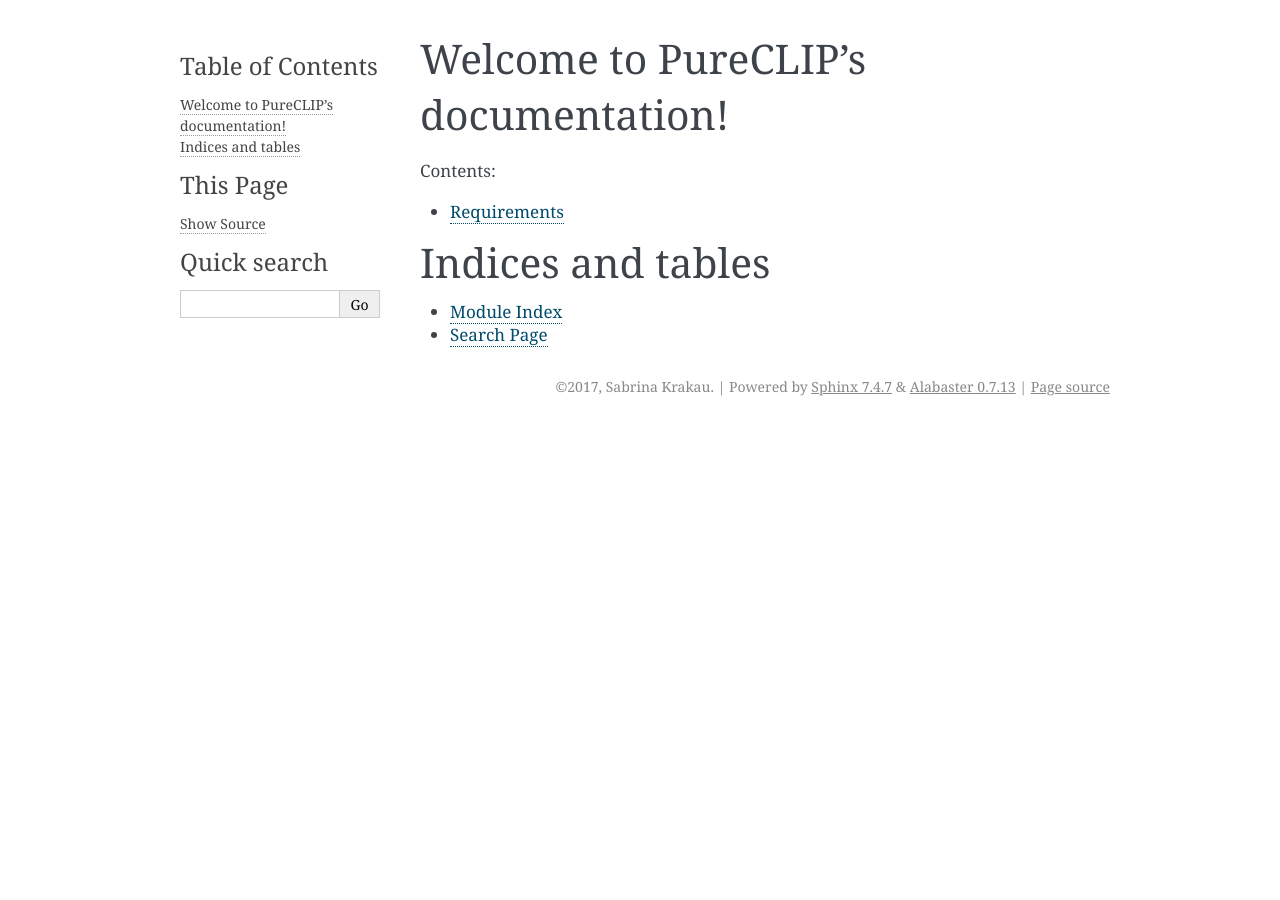
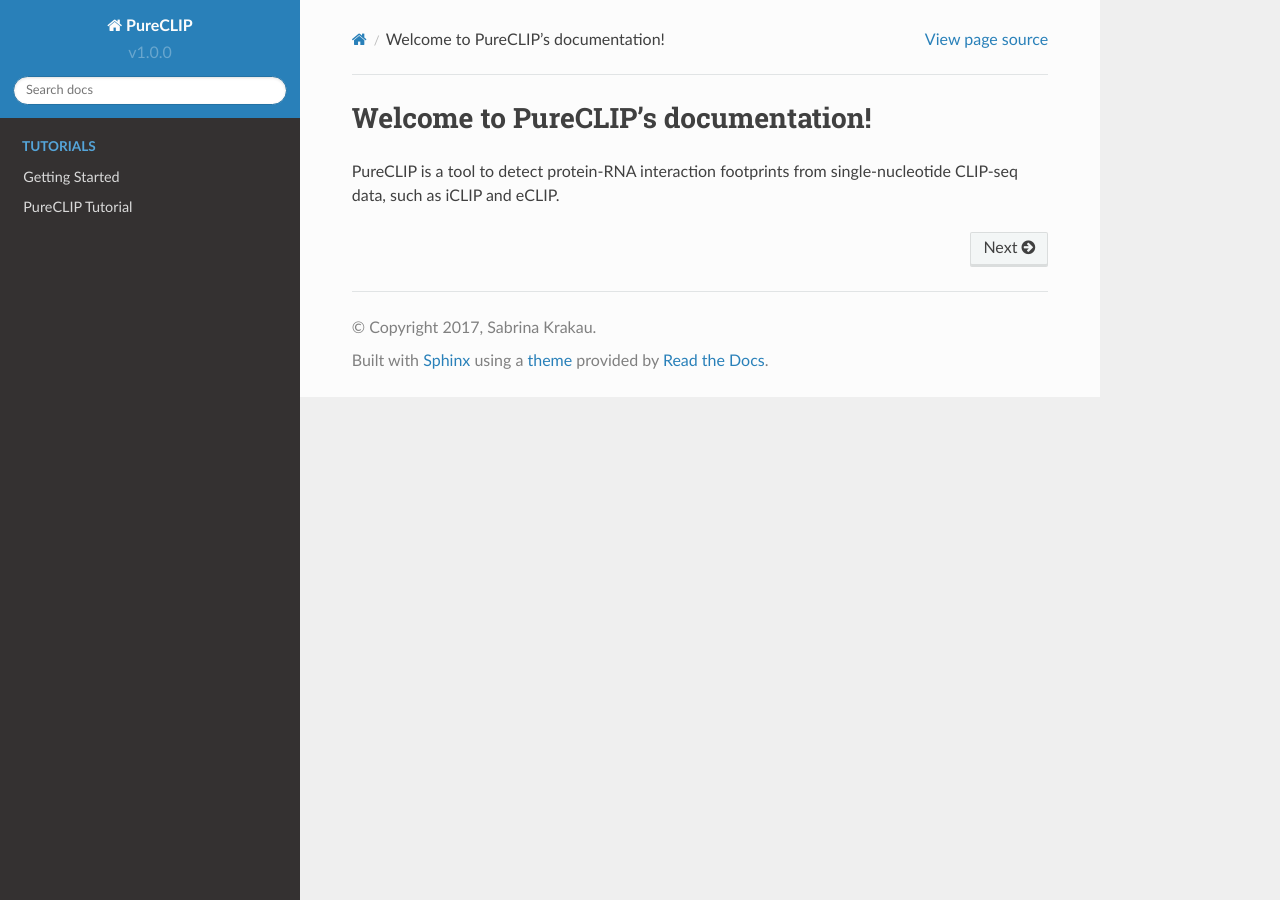
Before and after one commit to skrakau/PureCLIP, a Sphinx documentation site: the page built from docs/index.rst, in a window 1280 px wide. Built offline with Sphinx 7.4.7 and the Read the Docs theme 2.0.0, drawn with Linux system fonts in a browser that asks for light colours.

Commit message:
First tries

```diff
--- /dev/null
+++ b/docs/PureCLIPTutorial/incorporateCLmotifs.rst
@@ -0,0 +1,6 @@
+
+Incorporating CL-motif scores
+====================================
+
+
+sdfgafd
--- /dev/null
+++ b/docs/PureCLIPTutorial/incorporateInput.rst
@@ -0,0 +1,5 @@
+
+Incorporating input control data
+====================================
+
+sdgdfgn
--- /dev/null
+++ b/docs/PureCLIPTutorial/userOptions.rst
@@ -0,0 +1,3 @@
+
+General user options
+====================================
--- a/docs/conf.py
+++ b/docs/conf.py
@@ -82,8 +82,10 @@
 
 # The theme to use for HTML and HTML Help pages.  See the documentation for
 # a list of builtin themes.
-#
-html_theme = 'alabaster'
+
+#html_theme = 'alabaster'
+html_theme = "sphinx_rtd_theme"
+html_theme_path = ["_themes/sphinx_rtd_theme", ]
 
 # Theme options are theme-specific and customize the look and feel of a theme
 # further.  For a list of options available for each theme, see the
--- a/docs/index.rst
+++ b/docs/index.rst
@@ -6,16 +6,25 @@
 Welcome to PureCLIP's documentation!
 ====================================
 
+PureCLIP is a tool to detect protein-RNA interaction footprints from single-nucleotide CLIP-seq data, such as iCLIP and eCLIP.
+
 .. toctree::
-   :maxdepth: 2
-   :caption: Contents:
+    :caption: Tutorials
+    :name: tutorial
+    :hidden:
+    :maxdepth: 2
+    :titlesonly:
 
-   GettingStarted/requirements
+    GettingStarted/index
+    PureCLIPTutorial/index
+
+.. GettingStarted/requirements
+    GettingStarted/preprocessing
+    PureCLIPTutorial/basicMode
+    PureCLIPTutorial/incorporateInput
+    PureCLIPTutorial/incorporateCLmotifs
+    PureCLIPTutorial/userOptions
 
 
-Indices and tables
-==================
-
-
-* :ref:`modindex`
-* :ref:`search`
+.. * :ref:`modindex`
+.. * :ref:`search`
```
Also changed, not shown: docs/GettingStarted/index.rst (added, +28 -0 lines), docs/GettingStarted/preprocessing.rst (added, +7 -0 lines), docs/PureCLIPTutorial/basicMode.rst (added, +9 -0 lines), docs/PureCLIPTutorial/index.rst (added, +19 -0 lines).
